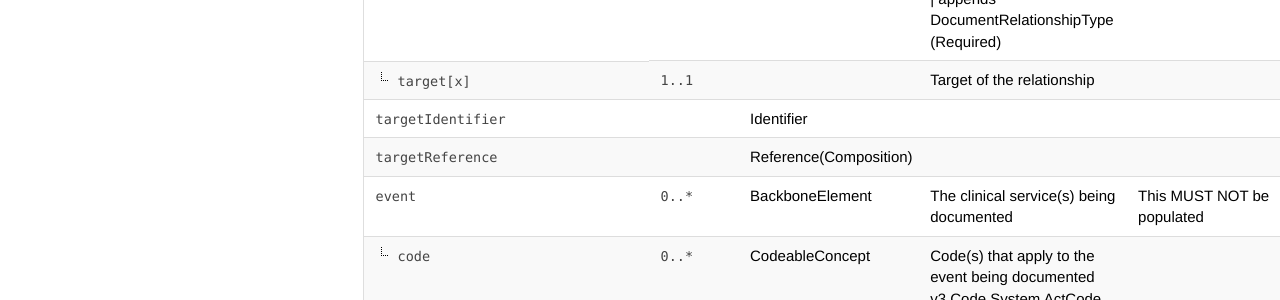
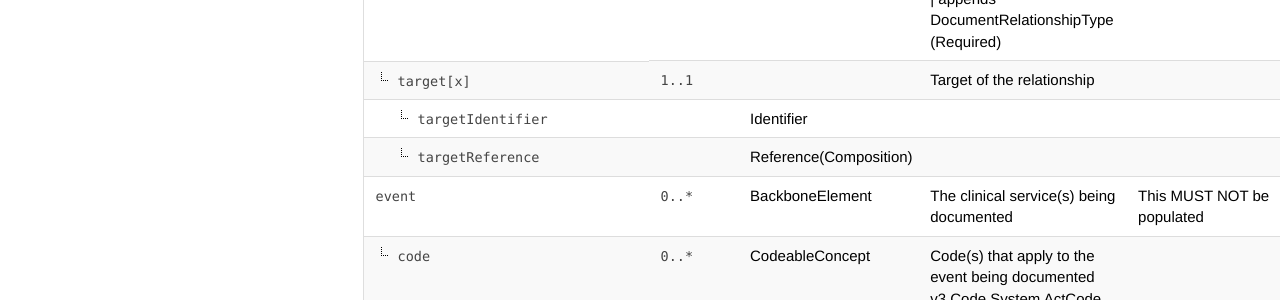
Before and after one commit to nhsconnect/FHIR-CDS, a Jekyll site: the page built from pages/explore/api_composition.md, in a window 1280 px wide and 1400 px high, scrolled down 2574 px. Shown: the part 150-450 px from the top of the window. Built offline with Jekyll 4.4.1, drawn with Linux system fonts in a browser that asks for light colours; nearby versions of some CDN libraries; comment, search, counter and statistics services are not loaded.

Commit message:
add additional sub indentation style

```diff
--- a/css/customstyles.css
+++ b/css/customstyles.css
@@ -543,6 +543,25 @@ td.sub{
     background-repeat: no-repeat;
     background-position: 10px 10px;
     padding-left: 30px;
+}
+
+td.sub-sub{
+    content: '';
+    display: block;
+    width: 285px;
+    background-image: url(../images/tbl_vjoin_end.png);
+    background-repeat: no-repeat;
+    background-position: 30px 10px;
+    padding-left: 50px;
+}
+td.sub-sub-sub{
+    content: '';
+    display: block;
+    width: 285px;
+    background-image: url(../images/tbl_vjoin_end.png);
+    background-repeat: no-repeat;
+    background-position: 50px 10px;
+    padding-left: 70px;
 }
 
 .audienceLabel {
```
